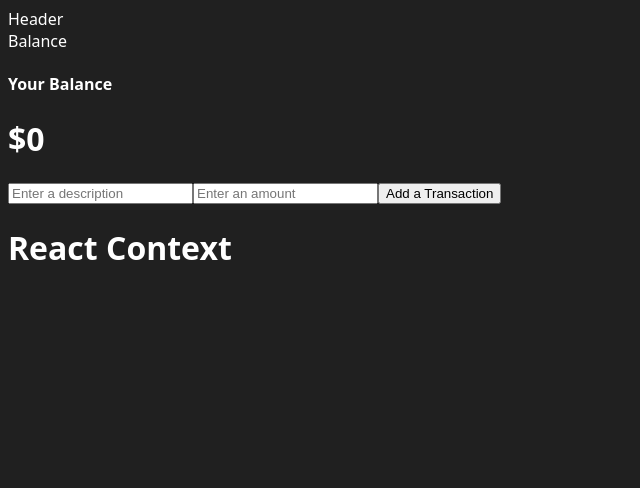
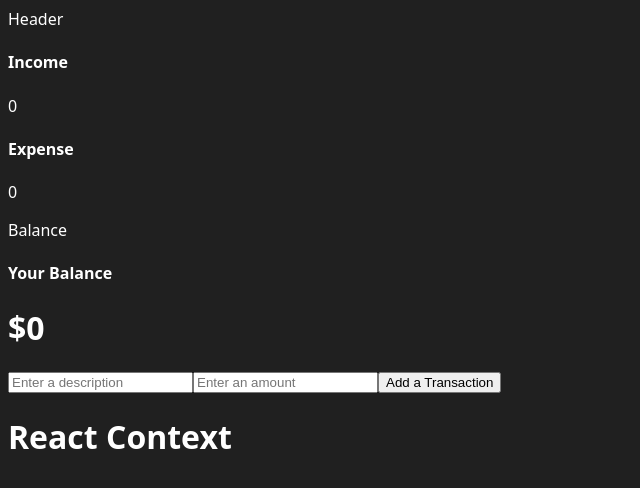
Before and after one commit to vaancillo/expense-tracker, a React (Vite) app: page / in a window 1280 px wide. Shown: the top 488 px of the page, without its empty margins (0-640 px from the left). Built offline with nearby package versions, Linux system fonts and the light colour scheme.

Commit message:
Add IncomeExpenses component

```diff
--- a/src/App.jsx
+++ b/src/App.jsx
@@ -3,11 +3,13 @@
 import Balance from './components/Balance'
 import TransactionForm from './components/transactions/TransactionForm'
 import TransactionList from './components/transactions/TransactionList'
+import IncomeExpenses from './components/IncomeExpenses'
 
 function App () {
   return (
     <GlobalProvider>
       <Header />
+      <IncomeExpenses />
       <Balance />
       <TransactionForm />
       <TransactionList />
--- /dev/null
+++ b/src/components/IncomeExpenses.jsx
@@ -0,0 +1,26 @@
+import { useGlobalState } from "../context/GlobalState"
+
+const IncomeExpenses = () => {
+
+    const { transactions } = useGlobalState()
+
+    const amount = transactions.map(transaction => transaction.amount)
+
+    const income = amount.filter(item => item > 0).reduce((acc, item) => (acc += item), 0)
+
+    const expense = amount.filter(item => item < 0).reduce((acc, item) => (acc += item), 0)
+
+  return (
+    <>
+      <div>
+        <h4>Income</h4>
+        <p>{income}</p>
+      </div>
+      <div>
+        <h4>Expense</h4>
+        <p>{expense}</p>
+      </div>
+    </>
+  )
+}
+export default IncomeExpenses
```
